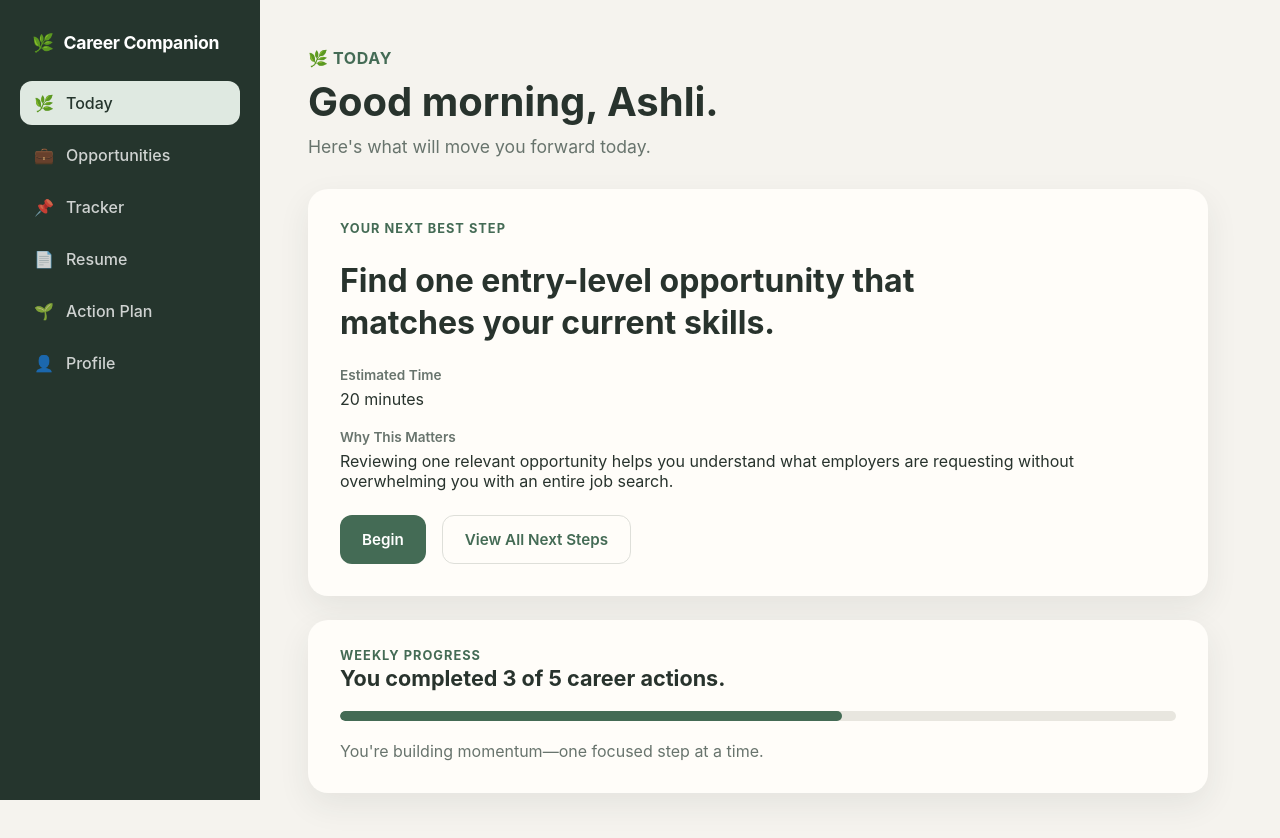
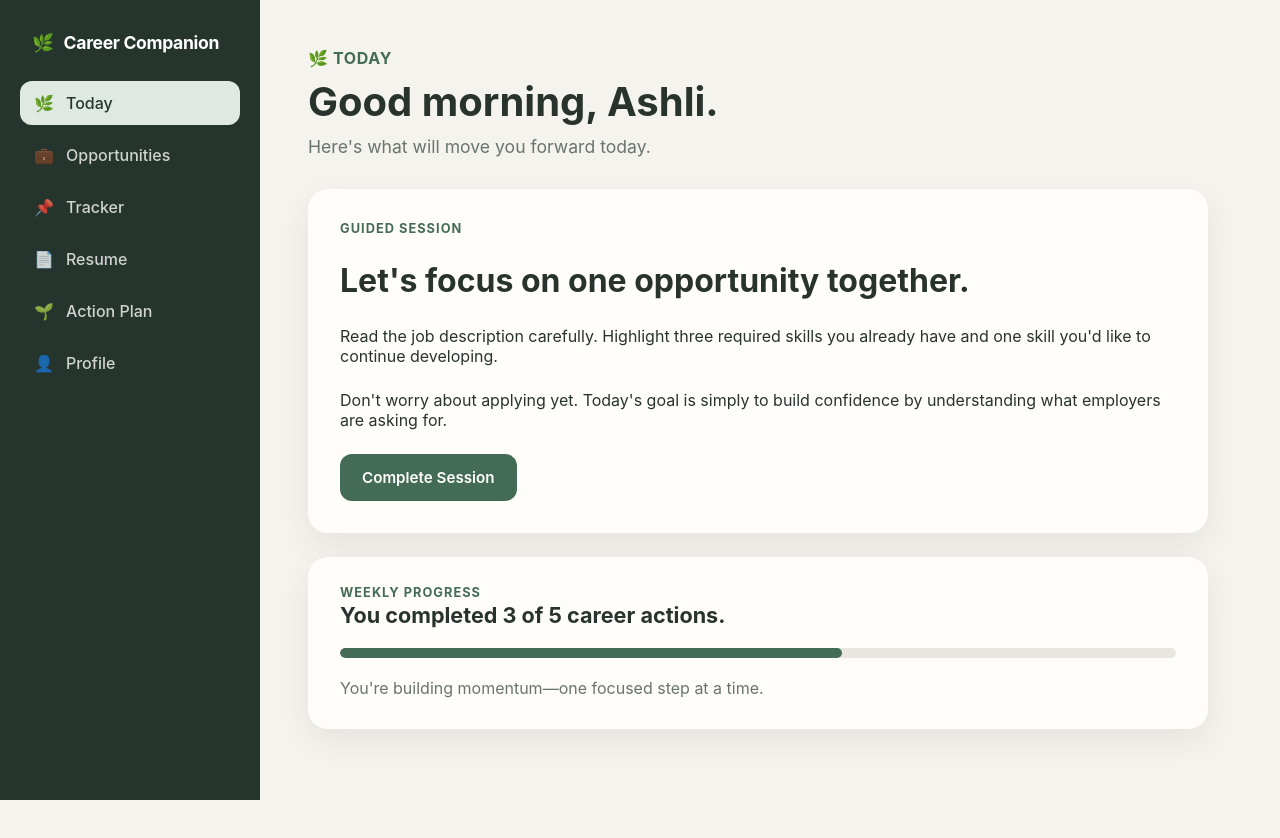
Before and after one commit to ashlibriggs/career-companion, a React app in the folder frontend/: page / in a window 1280 px wide. Both pictures are taken after a click on the button "Begin". Shown: the top 838 px of the page. After the commit the page ends 800 px from the top, so only its background shows below. Built offline with nearby package versions, Linux system fonts and the light colour scheme; the HTML template or start-up script is replaced by a standard one.

Commit message:
feat: complete Today guided session workflow

```diff
--- /dev/null
+++ b/frontend/src/components/CompletionCard.jsx
@@ -0,0 +1,35 @@
+import Button from './Button'
+
+function CompletionCard({ onContinue }) {
+  return (
+    <section
+      className="guidance-card"
+      aria-labelledby="session-complete-title"
+    >
+      <p className="guidance-card__label">Session Complete</p>
+
+      <h2 id="session-complete-title">Nice work.</h2>
+
+      <p>
+        You took time to understand what an employer is asking for and
+        identified how your current skills connect to the opportunity.
+      </p>
+
+      <div>
+        <p className="guidance-card__detail-label">
+          Here&apos;s your next best step
+        </p>
+
+        <p>
+          Save one opportunity you want to revisit and add it to your tracker.
+        </p>
+      </div>
+
+      <div className="guidance-card__actions">
+        <Button onClick={onContinue}>Return to Today</Button>
+      </div>
+    </section>
+  )
+}
+
+export default CompletionCard
--- a/frontend/src/components/GuidanceCard.jsx
+++ b/frontend/src/components/GuidanceCard.jsx
@@ -1,7 +1,6 @@
 import Button from './Button'
 
-
-function GuidanceCard() {
+function GuidanceCard({ onBegin }) {
   return (
     <section className="guidance-card" aria-labelledby="next-best-step-title">
       <p className="guidance-card__label">Your Next Best Step</p>
@@ -27,11 +26,11 @@ function GuidanceCard() {
       </div>
 
       <div className="guidance-card__actions">
-  <Button>Begin</Button>
+        <Button onClick={onBegin}>Begin</Button>
 
-<Button variant="secondary">
-  View All Next Steps
-</Button>
+        <Button variant="secondary">
+          View All Next Steps
+        </Button>
       </div>
     </section>
   )
--- /dev/null
+++ b/frontend/src/components/GuidedSession.jsx
@@ -0,0 +1,32 @@
+import Button from './Button'
+
+function GuidedSession({ onComplete }) {
+  return (
+    <section
+      className="guidance-card"
+      aria-labelledby="guided-session-title"
+    >
+      <p className="guidance-card__label">Guided Session</p>
+
+      <h2 id="guided-session-title">
+        Let&apos;s focus on one opportunity together.
+      </h2>
+
+      <p>
+        Read the job description carefully. Highlight three required skills
+        you already have and one skill you&apos;d like to continue developing.
+      </p>
+
+      <p>
+        Don&apos;t worry about applying yet. Today&apos;s goal is simply to
+        build confidence by understanding what employers are asking for.
+      </p>
+
+      <div className="guidance-card__actions">
+        <Button onClick={onComplete}>Complete Session</Button>
+      </div>
+    </section>
+  )
+}
+
+export default GuidedSession
--- a/frontend/src/pages/TodayPage.jsx
+++ b/frontend/src/pages/TodayPage.jsx
@@ -1,14 +1,44 @@
+import { useState } from 'react'
+
+import CompletionCard from '../components/CompletionCard'
 import Greeting from '../components/Greeting'
 import GuidanceCard from '../components/GuidanceCard'
+import GuidedSession from '../components/GuidedSession'
 import ProgressSummary from '../components/ProgressSummary'
 
 function TodayPage() {
+  const [sessionStage, setSessionStage] = useState('ready')
+
+  function renderSessionStage() {
+    if (sessionStage === 'active') {
+      return (
+        <GuidedSession
+          onComplete={() => setSessionStage('complete')}
+        />
+      )
+    }
+
+    if (sessionStage === 'complete') {
+      return (
+        <CompletionCard
+          onContinue={() => setSessionStage('ready')}
+        />
+      )
+    }
+
+    return (
+      <GuidanceCard
+        onBegin={() => setSessionStage('active')}
+      />
+    )
+  }
+
   return (
     <div className="today-page">
       <Greeting />
 
       <div className="today-page__content">
-        <GuidanceCard />
+        {renderSessionStage()}
         <ProgressSummary />
       </div>
     </div>
```
